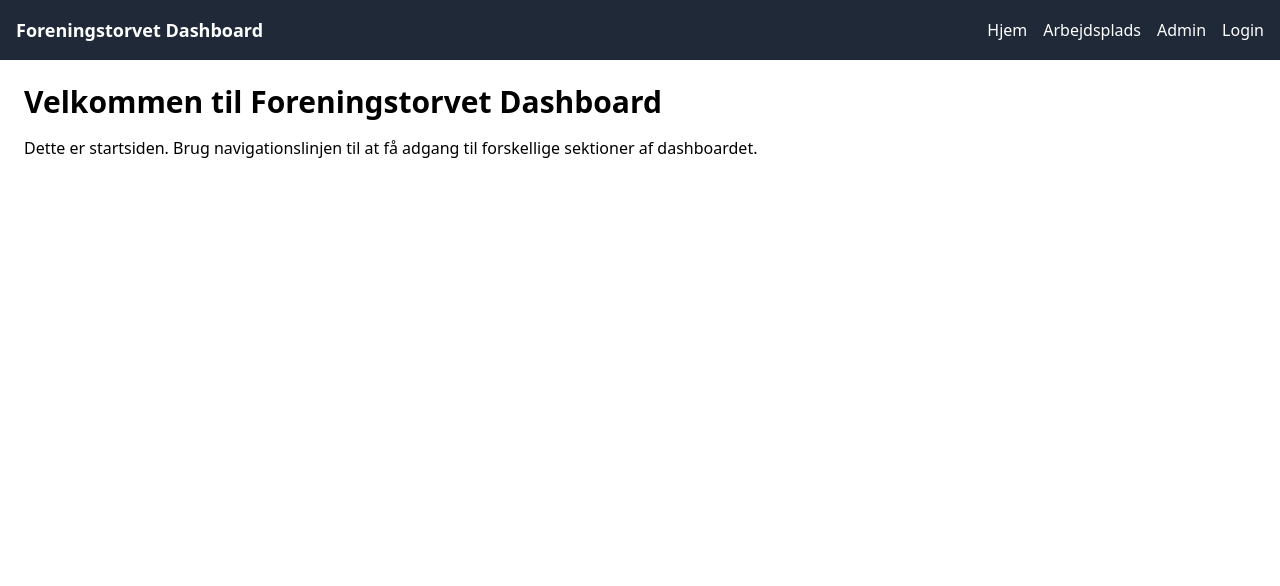
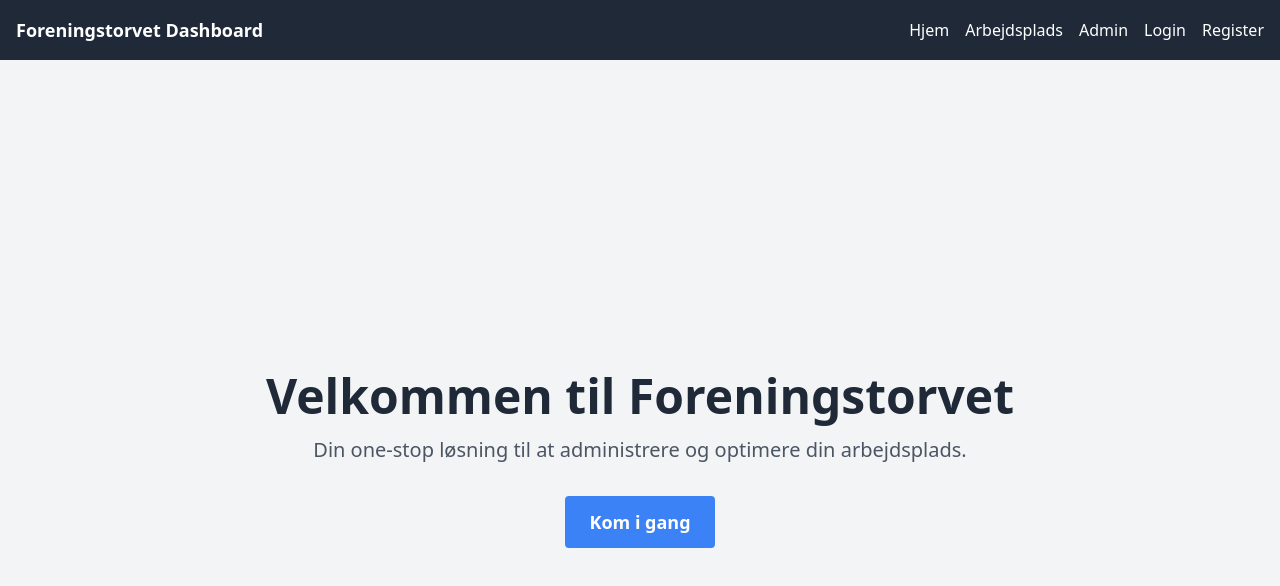
Before and after one commit to GPT-Engineer-App/knowledge-share-dashboard, a React (Vite) app: page / in a window 1280 px wide. Shown: the top 586 px of the page. Built offline with nearby package versions, Linux system fonts and the light colour scheme.

Commit message:
Implemented initial experience: 1. Created a visually appealing landing page with a clear call-to-action. 2. Implemented a simple registration process using Clerk.com for authentication.

```diff
--- a/package.json
+++ b/package.json
@@ -10,6 +10,7 @@
     "preview": "vite preview"
   },
   "dependencies": {
+    "@clerk/clerk-react": "^4.32.2",
     "react": "^18.2.0",
     "react-dom": "^18.2.0",
     "react-icons": "^4.12.0",
--- a/src/App.jsx
+++ b/src/App.jsx
@@ -1,5 +1,6 @@
 import { Route, BrowserRouter as Router, Routes } from "react-router-dom";
-import Index from "./pages/Index.jsx";
+import LandingPage from "./pages/LandingPage.jsx";
+import Register from "./pages/Register.jsx";
 import WorkplaceDashboard from "./pages/WorkplaceDashboard.jsx";
 import AdminDashboard from "./pages/AdminDashboard.jsx";
 import Login from "./pages/Login.jsx";
@@ -10,7 +11,8 @@ function App() {
     <Router>
       <Navbar />
       <Routes>
-        <Route exact path="/" element={<Index />} />
+        <Route exact path="/" element={<LandingPage />} />
+        <Route exact path="/register" element={<Register />} />
         <Route exact path="/arbejdsplads" element={<WorkplaceDashboard />} />
         <Route exact path="/admin" element={<AdminDashboard />} />
         <Route exact path="/login" element={<Login />} />
--- a/src/components/Navbar.jsx
+++ b/src/components/Navbar.jsx
@@ -11,6 +11,7 @@ const Navbar = () => {
           <Link to="/arbejdsplads" className="text-white">Arbejdsplads</Link>
           <Link to="/admin" className="text-white">Admin</Link>
           <Link to="/login" className="text-white">Login</Link>
+          <Link to="/register" className="text-white">Register</Link>
         </div>
       </div>
     </nav>
--- /dev/null
+++ b/src/pages/LandingPage.jsx
@@ -0,0 +1,16 @@
+import React from 'react';
+import { Link } from 'react-router-dom';
+
+const LandingPage = () => {
+  return (
+    <div className="flex flex-col items-center justify-center min-h-screen bg-gray-100">
+      <h1 className="mb-4 text-5xl font-bold text-center text-gray-800">Velkommen til Foreningstorvet</h1>
+      <p className="mb-8 text-xl text-center text-gray-600">Din one-stop løsning til at administrere og optimere din arbejdsplads.</p>
+      <Link to="/register" className="px-6 py-3 text-lg font-bold text-white bg-blue-500 rounded hover:bg-blue-700">
+        Kom i gang
+      </Link>
+    </div>
+  );
+};
+
+export default LandingPage;
--- /dev/null
+++ b/src/pages/Register.jsx
@@ -0,0 +1,19 @@
+import React from 'react';
+import { ClerkProvider, SignUp } from '@clerk/clerk-react';
+
+const clerkFrontendApi = 'your-clerk-frontend-api'; // Replace with your Clerk Frontend API
+
+const Register = () => {
+  return (
+    <ClerkProvider frontendApi={clerkFrontendApi}>
+      <div className="flex items-center justify-center min-h-screen bg-gray-100">
+        <div className="p-6 bg-white rounded shadow-md">
+          <h2 className="mb-4 text-2xl font-bold">Register</h2>
+          <SignUp path="/register" routing="path" />
+        </div>
+      </div>
+    </ClerkProvider>
+  );
+};
+
+export default Register;
```
Also changed, not shown: 1 other file (tests, documents, lock files or other folders).
